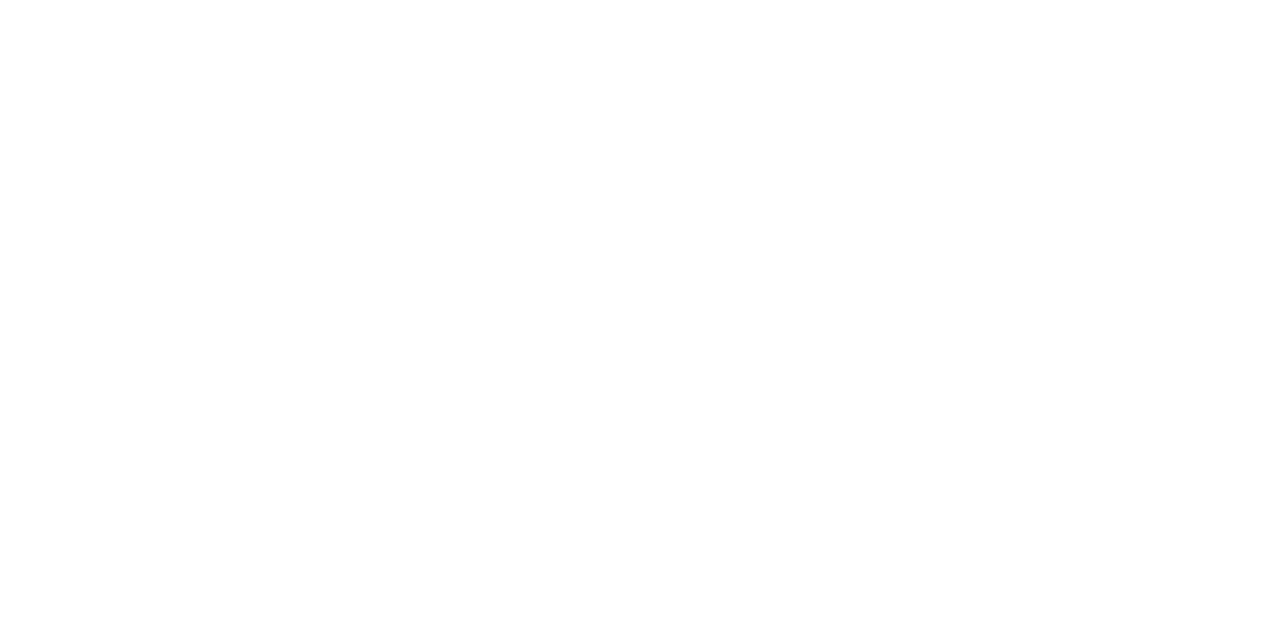
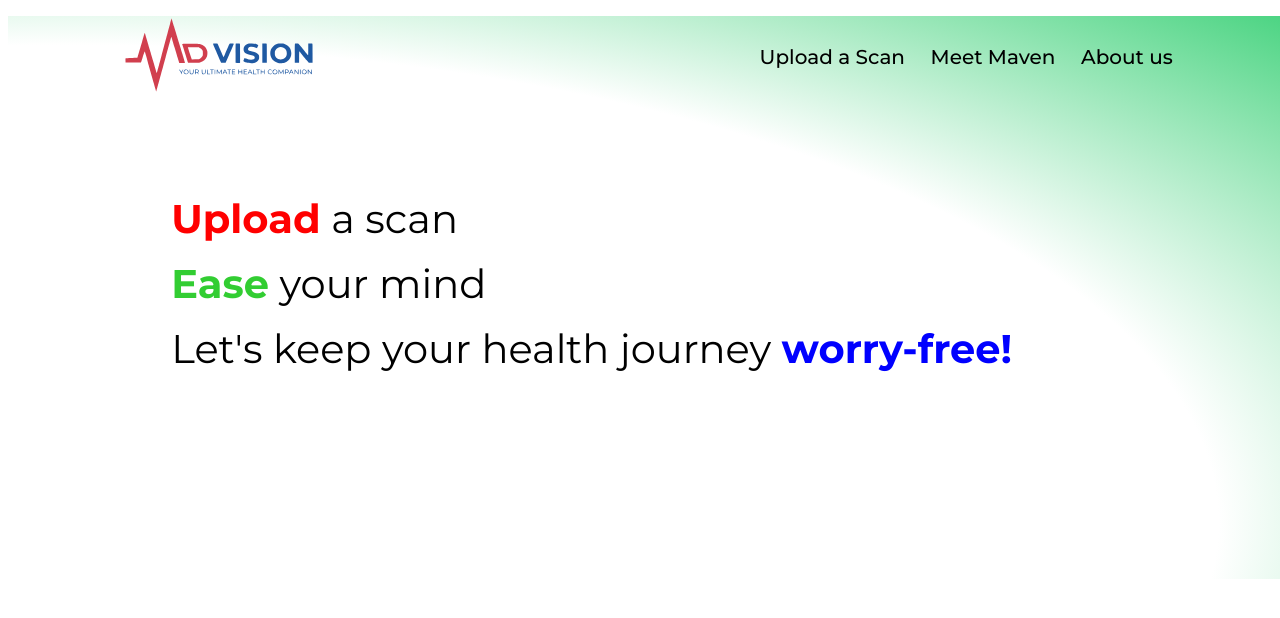
Before and after one commit to abdoibrahim257/MD-Vision, a React (Create React App) app in the folder gp-website/: page /upload in a window 1280 px wide. Before the commit this address had no page. Shown: the top 618 px of the page. Built offline with nearby package versions, Linux system fonts and the light colour scheme.

Commit message:
scan page layout

```diff
--- a/gp-website/src/App.js
+++ b/gp-website/src/App.js
@@ -2,9 +2,9 @@ import { Route, Routes } from 'react-router-dom';
 import './App.css'; //here this css is the global css file for the whole website (the temoplate)
 
 import LandingPage from './components/landingPage';
-import NavBar from './components/navbar';
 import SymptomPage from './components/symptomPage';
 import ChatPage from './components/ChatPage';
+import ScanPage from './components/ScanPage';
 
 
 function App() {
@@ -18,6 +18,8 @@ function App() {
 
         <Route path="/maven/:symptom" element={<ChatPage />} />
         {/* <ChatPage /> */}
+
+        <Route path="/upload" element={<ScanPage/>}/>
       </Routes>
     </>
   );
--- /dev/null
+++ b/gp-website/src/components/ScanPage.js
@@ -0,0 +1,36 @@
+import React, { useEffect } from 'react';
+import NavBar from './navbar'
+import '../styles/ScanPage.css'
+
+const ScanPage = () => {
+
+  return (
+    <div>
+        <div class="scan-background">
+            <NavBar/>
+            <div class="content">
+                <div className='hero-wrapper'>
+                    <div className='page-quote'>
+                        <p><span id='upload'>Upload</span> a scan</p>
+                        <p><span id='ease'>Ease</span> your mind</p>
+                        <p>Let's keep your health journey <span id='free'>worry-free!</span></p>
+                    </div>
+                    <div className='lottie'>
+                        <lottie-player
+                            // width="30%"
+                            autoplay
+                            // loop
+                            mode="normal"
+                            speed = "1.5"
+                            // src="https://lottie.host/d73b52cc-4991-44cf-b125-45e96577b4bc/or62hvWNOo.json"
+                            src="https://lottie.host/b911b2fd-06fd-4d06-86f7-beb19feb7a6b/oLUWaaFmk1.json"
+                        ></lottie-player>
+                    </div>
+                </div>
+            </div>
+        </div>
+    </div>
+  )
+}
+
+export default ScanPage
--- a/gp-website/src/components/navbar.js
+++ b/gp-website/src/components/navbar.js
@@ -19,10 +19,14 @@ function NavBar({sticky = 0, setPadding}) {
         // console.log('sticky');
         window.onscroll = () => {
             if(window.scrollY > 100){
-                setPadding(true);
+                if (setPadding != null){
+                    setPadding(true);
+                }
                 setFixed(true);
             }else{
-                setPadding(false);
+                if (setPadding != null){
+                    setPadding(false);
+                }
                 setFixed(false);
             }
         }
--- /dev/null
+++ b/gp-website/src/styles/ScanPage.css
@@ -0,0 +1,52 @@
+.scan-background{
+    width: 100vw;
+    height: auto;
+    background-image: radial-gradient(farthest-corner at 5% 90%, white, white, white, #4BD482);
+}
+
+.maintain-content {
+    padding-top: 85px;
+}
+
+
+
+.hero-wrapper {
+    display: flex;
+    justify-content: space-between;
+    align-items: center;
+    flex-wrap: nowrap;
+    flex-direction: row-reverse;
+    gap: 3rem;
+}
+
+.page-quote {
+    height: 100%;
+    width: 100%;
+    text-align: left;
+    /* padding-left: 2em; */
+    padding-bottom: 6rem;
+}
+
+.page-quote > p {
+    text-align: left;
+    font-size: 2em;
+}
+
+#upload {
+    color: red;
+    font-weight: bold;
+}
+
+#ease {
+    color: limegreen;
+    font-weight: bold;
+}
+
+#free {
+    color: blue;
+    font-weight: bold;
+}
+
+.lottie {
+    height: 60vh;
+}
--- a/gp-website/src/styles/SymptomCardPills.css
+++ b/gp-website/src/styles/SymptomCardPills.css
@@ -1,14 +1,14 @@
 .card-wrapper {
-    height: 100%;
     border-radius: 1.5rem;
-    box-shadow: 0px 0px 10px rgba(0, 0, 0, 0.1);
-    padding: 0.75rem;
+    box-shadow: 4px 4px 10px rgba(0, 0, 0, 0.3);
+    padding: 1.5rem 0 0.5rem 0.35rem;
     display: flex;
     flex-flow: column nowrap;
-    height: 100%;
+    height: 80%;
     gap: 1.5rem;
-    justify-content: space-around;
-    background: linear-gradient(170deg, rgba(255, 255, 255, 1) 12%, rgba(250, 253, 254, 1) 59%,rgb(68 145 222) 100%);
+    justify-content: space-between;
+    /* background: linear-gradient(170deg, rgba(255, 255, 255, 1) 12%, rgba(250, 253, 254, 1) 59%, rgb(68 145 222) 100%); */
+    background-color: #bcd8e8;
 }
 
 .symptomName {
@@ -43,12 +43,10 @@ ul{
     padding: 0.5rem;
     font-size: 0.5em;
     font-weight: 600;
-    /* background: #0255a7;
-    color: white; */
     box-shadow: 0 0 7px rgba(0, 0, 0, 0.2);
     /* color: #1f59a2; */
-    color: #0073a1;
-    background-color: white;
+    color: #000000;
+    background-color: #ffffffb3;
 }
 
 .symptomName:hover > p{
@@ -73,6 +71,6 @@ ul{
 .symptom-section {
     display: grid;
     grid-template-columns: 1fr 1fr;
-    row-gap: 3rem;
-    column-gap: 1.5rem;
+    row-gap: 0.5rem;
+    column-gap: 1.25rem;
 }
--- a/gp-website/src/styles/SymptomPage.css
+++ b/gp-website/src/styles/SymptomPage.css
@@ -1,6 +1,4 @@
 .Symptom-background{
-    height: 80vh;
-    width: 100vw;
     height: 60vh;
     width: 100vw;
     background-image: radial-gradient(farthest-corner at 5% 90%, white, white, white, #267FD9);
```
